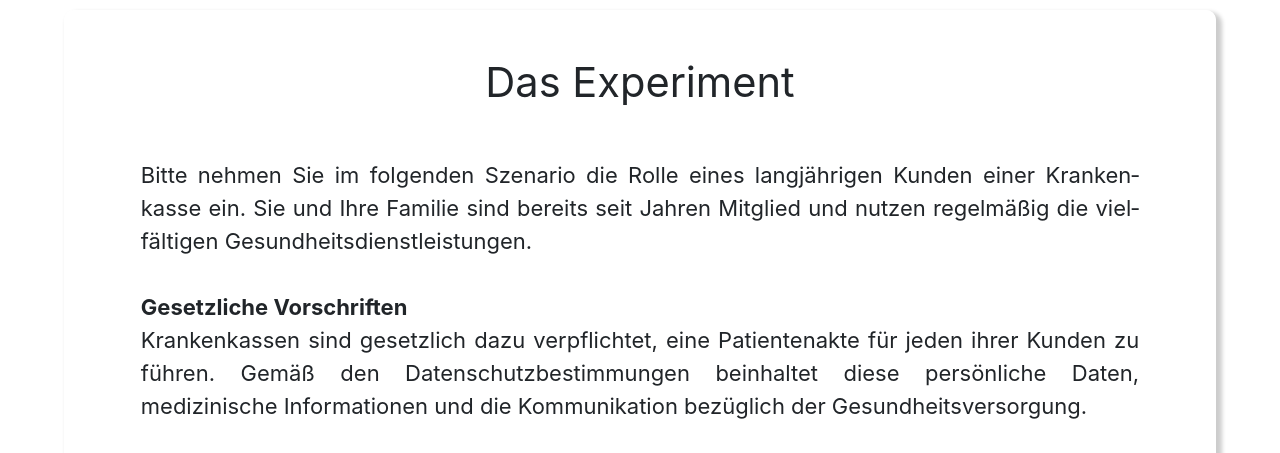
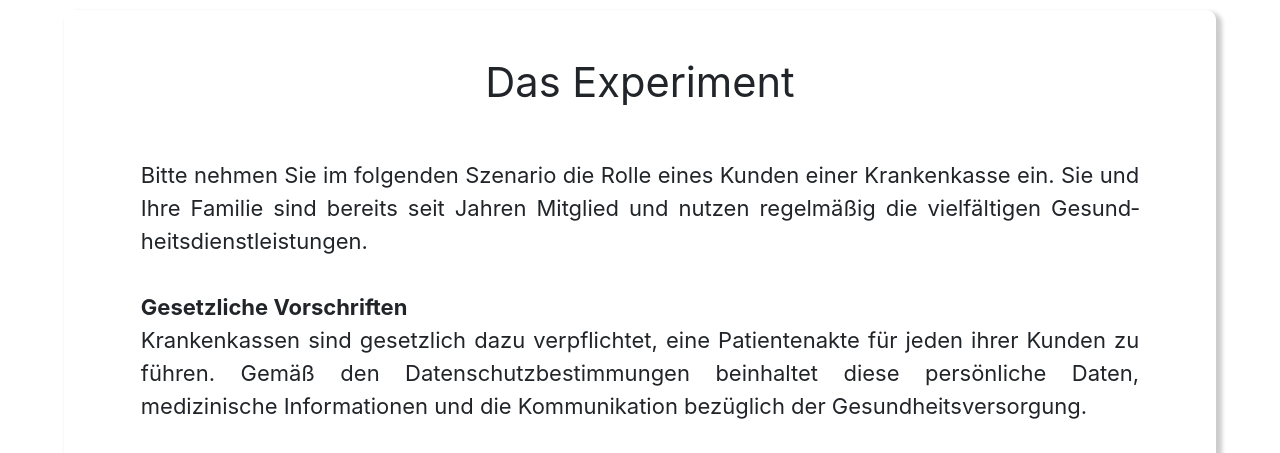
Before and after one commit to lennartschr/masterarbeit, a Django app: page /B in a window 1280 px wide. Shown: the part 60-513 px from the top of the page. Run offline with Django 4.2, Linux system fonts and the light colour scheme.

Commit message:
Kommentar

```diff
--- a/webapp/templates/experiment/experiment.html
+++ b/webapp/templates/experiment/experiment.html
@@ -58,8 +58,8 @@
                 <h2 class="h2 center">Das Experiment</h2>
                 <br>
                 <p>
-                    Bitte nehmen Sie im folgenden Szenario die Rolle eines lang&shyjährigen Kunden einer
-                    Kranken&shykasse ein. Sie und Ihre Familie sind bereits seit Jahren Mitglied und nutzen regelmäßig
+                    Bitte nehmen Sie im folgenden Szenario die Rolle eines Kunden einer Kranken&shykasse
+                    ein. Sie und Ihre Familie sind bereits seit Jahren Mitglied und nutzen regelmäßig
                     die viel&shyfältigen Gesund&shyheits&shydienst&shyleistungen.
                     <br><br>
 
--- a/webapp/templates/experiment/experimentB.html
+++ b/webapp/templates/experiment/experimentB.html
@@ -57,9 +57,9 @@
       <h2 class="h2 center">Das Experiment</h2>
       <br>
       <p style="text-align: justify !important;">
-        Bitte nehmen Sie im folgenden Szenario die Rolle eines lang&shyjährigen Kunden einer Kranken&shykasse ein. Sie
-        und Ihre Familie sind bereits seit Jahren Mitglied und nutzen regelmäßig die viel&shyfältigen
-        Gesund&shyheits&shydienst&shyleistungen.
+        Bitte nehmen Sie im folgenden Szenario die Rolle eines Kunden einer Kranken&shykasse
+        ein. Sie und Ihre Familie sind bereits seit Jahren Mitglied und nutzen regelmäßig
+        die viel&shyfältigen Gesund&shyheits&shydienst&shyleistungen.
         <br><br>
 
         <b>Gesetzliche Vorschriften</b><br>
```
